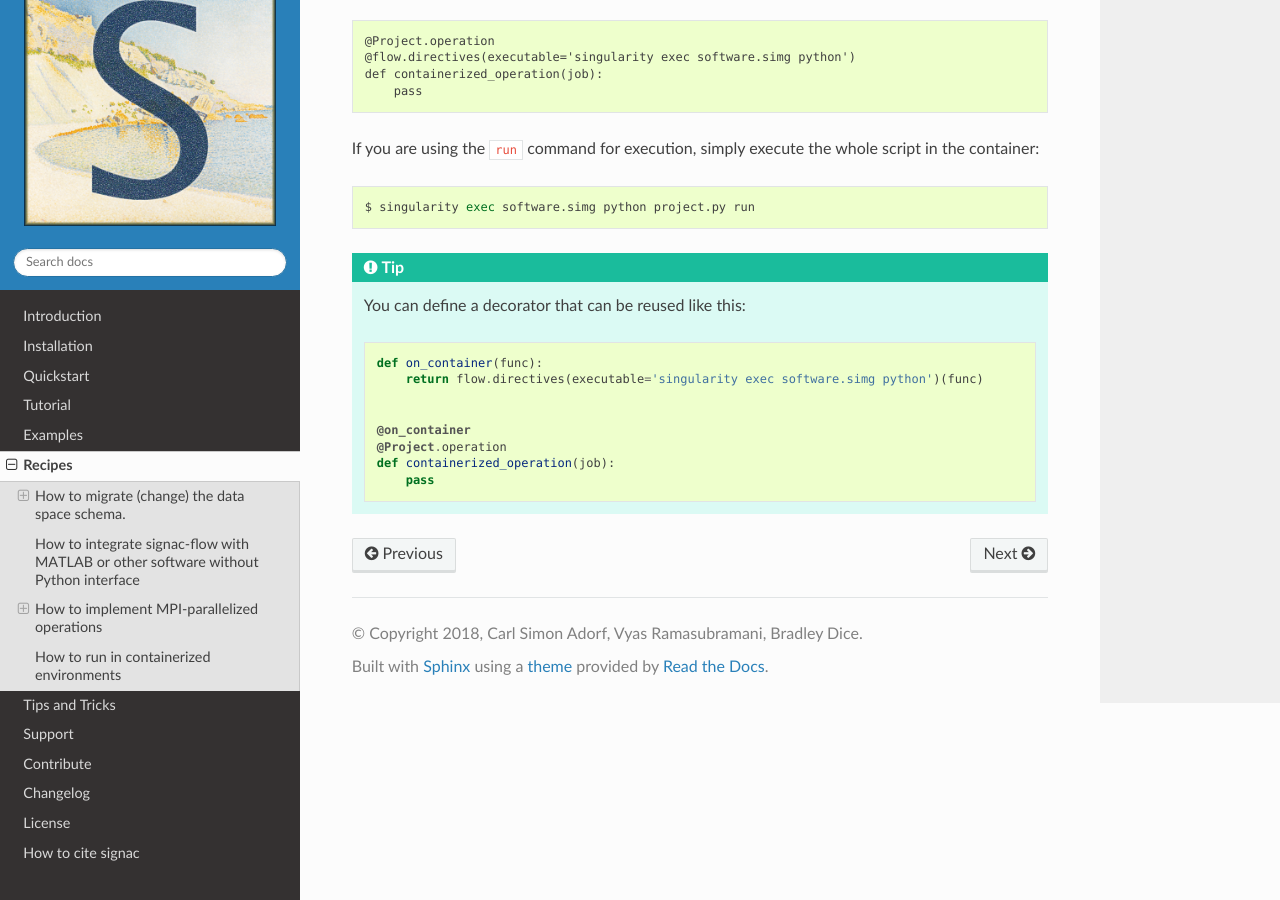
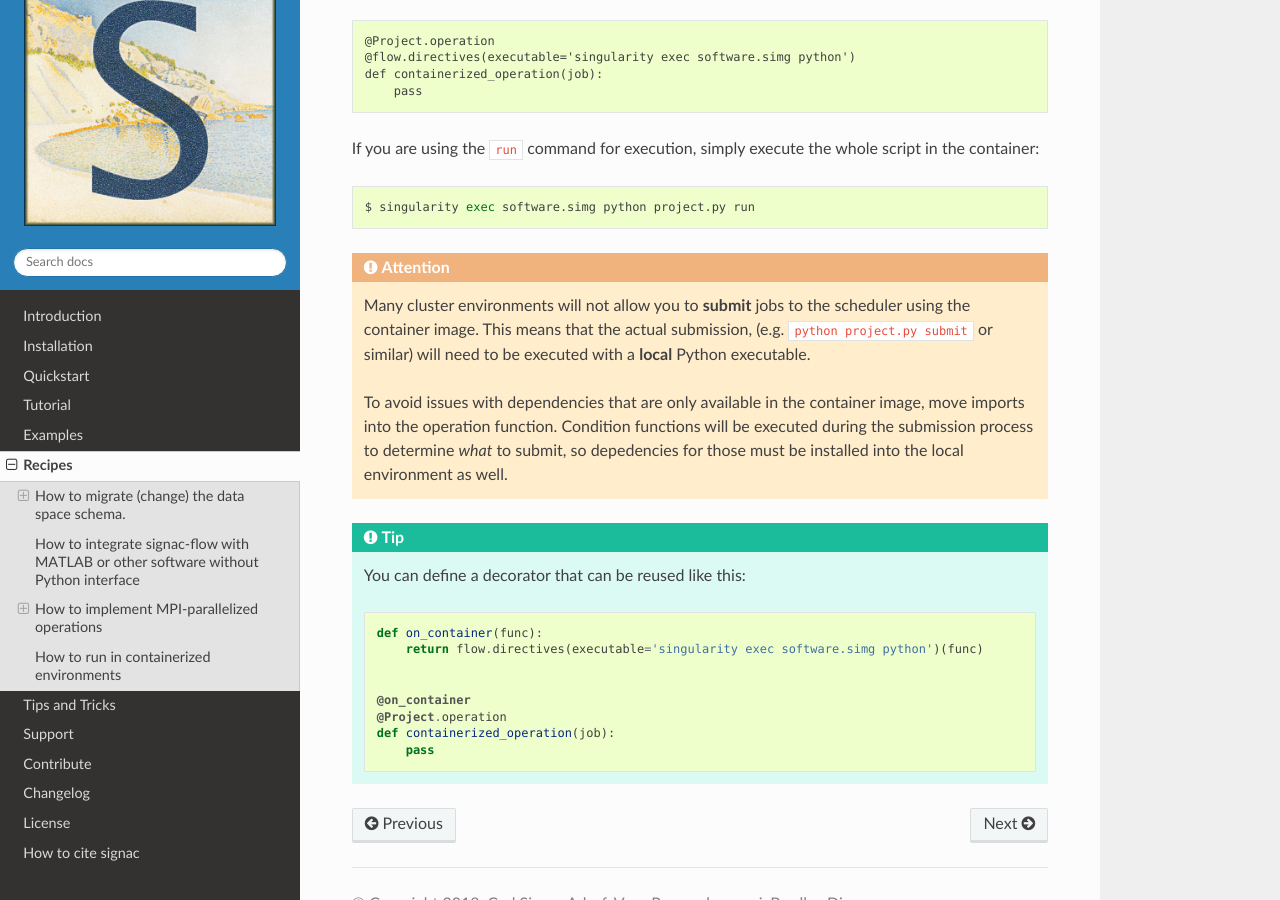
Before and after one commit to glotzerlab/signac-docs, a Sphinx documentation site: the page built from docs/source/recipes.rst, in a window 1280 px wide and 900 px high, scrolled down 4190 px. Built offline with Sphinx 7.4.7 and the Read the Docs theme 2.0.0, drawn with Linux system fonts in a browser that asks for light colours.

Commit message:
Add warning about using the local Python instance for cluster submission.
To the container image recipe.

```diff
--- a/docs/source/recipes.rst
+++ b/docs/source/recipes.rst
@@ -221,6 +221,14 @@ If you are using the ``run`` command for execution, simply execute the whole scr
     $ singularity exec software.simg python project.py run
 
 
+.. attention::
+
+    Many cluster environments will not allow you to **submit** jobs to the scheduler using the container image.
+    This means that the actual submission, (e.g. ``python project.py submit`` or similar) will need to be executed with a **local** Python executable.
+
+    To avoid issues with dependencies that are only available in the container image, move imports into the operation function.
+    Condition functions will be executed during the submission process to determine *what* to submit, so depedencies for those must be installed into the local environment as well.
+
 .. tip::
 
     You can define a decorator that can be reused like this:
```
